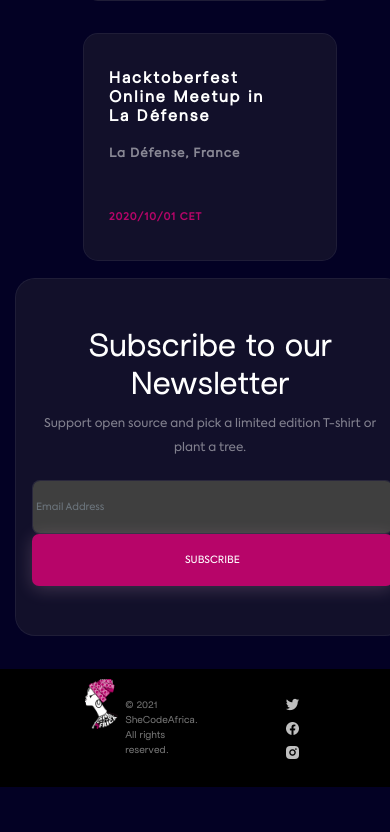
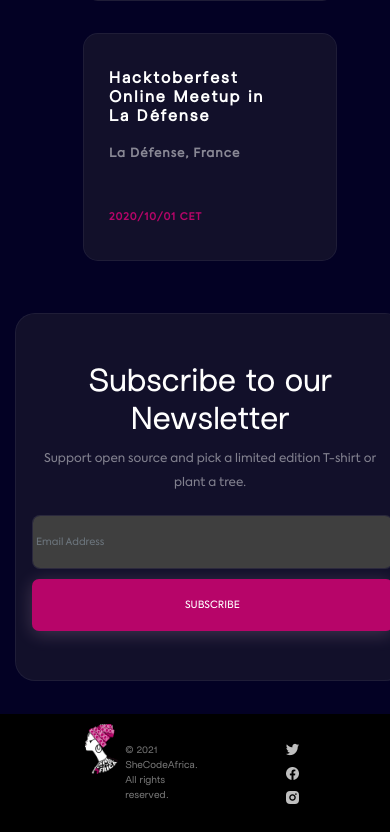
Before and after one commit to she-code-africa/WOSCA-FE, a React (Create React App) app: page /events in a window 390 px wide. Shown: the part 2606-3438 px from the top of the page. Before the commit the page ends 3393 px from the top, so only its background shows below. Built offline with nearby package versions, Linux system fonts and the light colour scheme.

Commit message:
more style changes

```diff
--- a/src/components/subscribe.js
+++ b/src/components/subscribe.js
@@ -29,7 +29,7 @@ class Subscribe extends Component {
                                             <Form.Control placeholder="Email Address" />
                                         </Col>
                                         <Col >
-                                            <Button className="sub-button" type="submit">SUBSCRIBE</Button>
+                                            <Button className="sub-button xbs" type="submit">SUBSCRIBE</Button>
                                         </Col>
                                     </Form.Row>
                                 </Form>
--- a/src/styles/components/subscribe.css
+++ b/src/styles/components/subscribe.css
@@ -70,3 +70,9 @@ form {
         margin: 1rem 4rem 2rem;
     }
 }
+
+@media (max-width: 575px) {
+    .xbs {
+        margin-top: 10px;
+    }
+}
--- a/src/styles/views/event.css
+++ b/src/styles/views/event.css
@@ -1,3 +1,7 @@
+.events {
+    margin-bottom: 35px;
+}
+
 .header-img {
     height: 30px;
     width: 30px;
--- a/src/views/events/event.js
+++ b/src/views/events/event.js
@@ -56,7 +56,7 @@ function Events() {
                         </Form.Row>
                     </Form>
                 </div>
-                <div className="row">
+                <div className="row events">
                     {eventCards}
                 </div>
                 <Subscribe />
```
